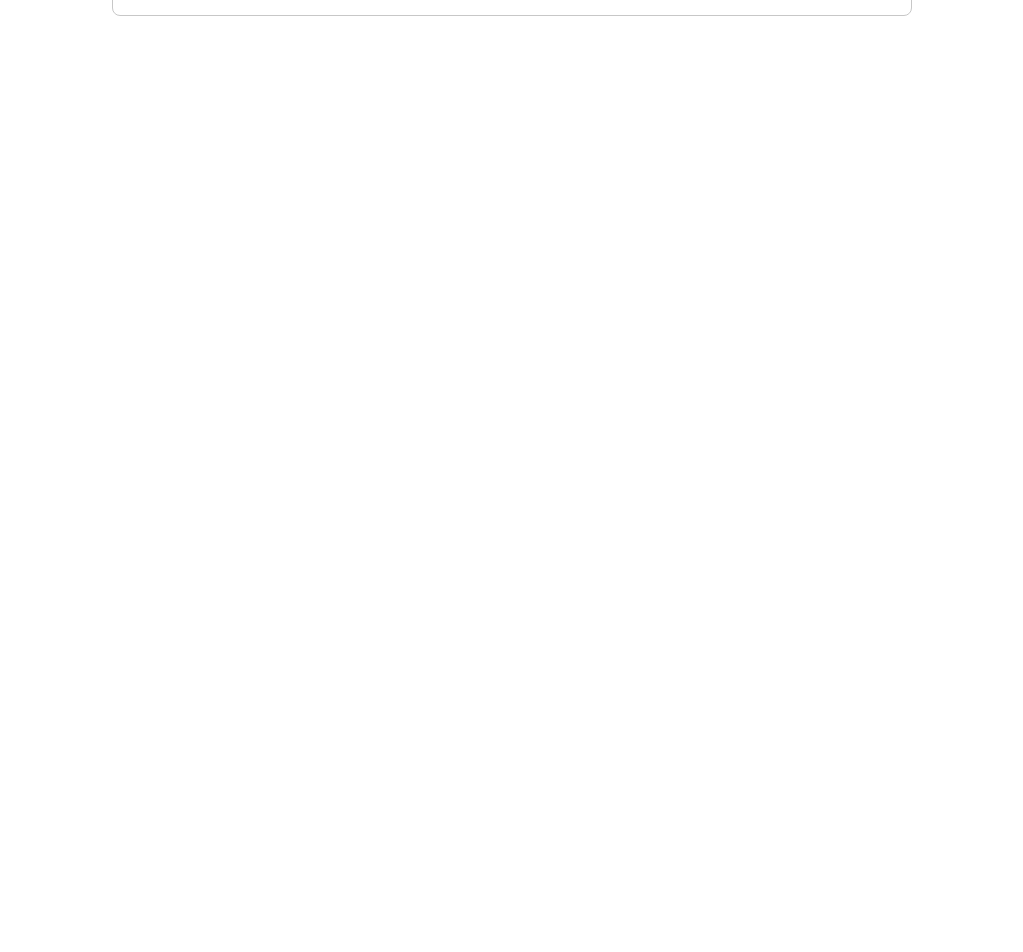
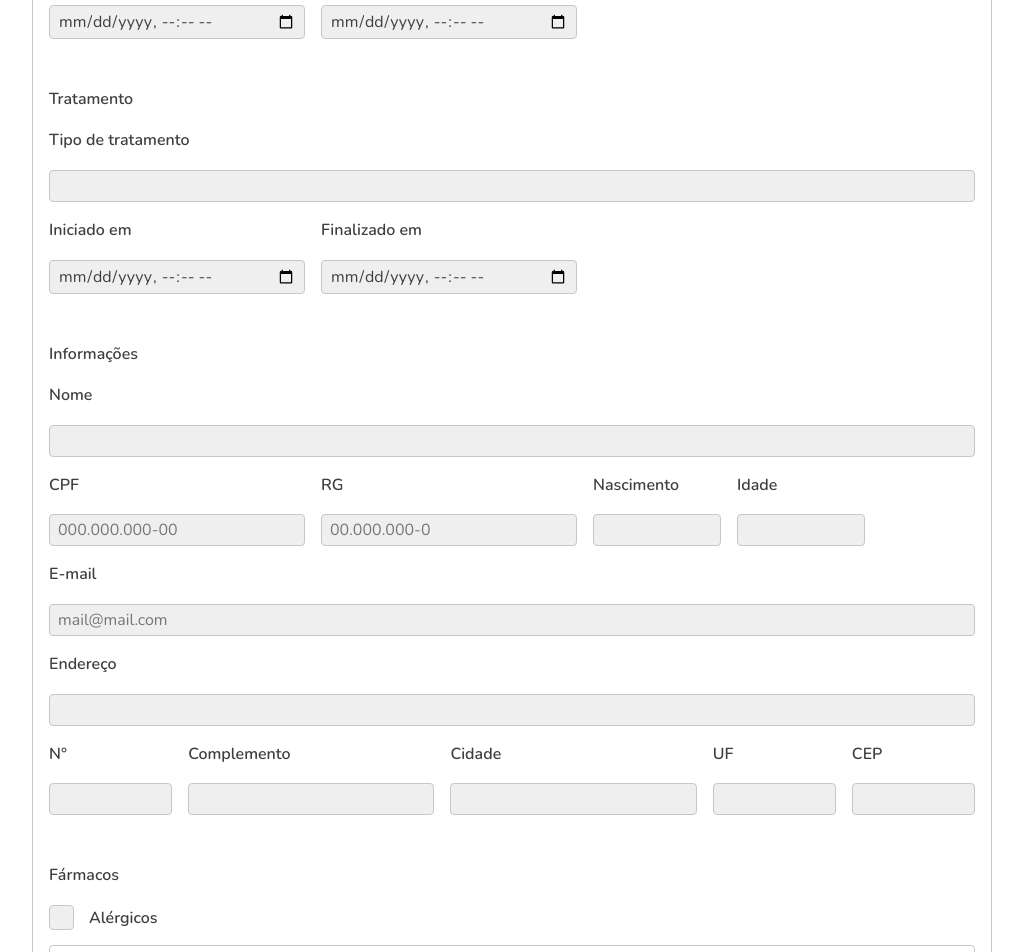
Before and after one commit to aditek-marcosfavarao/react-mini-dentist-system, a React (Vite) app: page /edition in a window 1280 px wide. Shown: the part 400-1352 px from the top of the page, without its empty margins (128-1151 px from the left). Before the commit the page ends 800 px from the top, so only its background shows below. Built offline with nearby package versions, Linux system fonts and the light colour scheme.

Commit message:
feature: created login page

```diff
--- a/src/components/Buttons/Button/styles.ts
+++ b/src/components/Buttons/Button/styles.ts
@@ -5,12 +5,13 @@ export const ButtonContainer = styled.div`
     background-color: ${(props) => props.theme['green-500']};
     color: ${(props) => props.theme.white};
     width: 100%;
-    height: 2rem;
+    padding: 0.5rem 1.5rem;
     border: 0;
     border-radius: 4px;
     outline: transparent solid 2px;
     text-align: center;
-    font-size: bold;
+    font-size: 1rem;
+    font-weight: 600;
     text-transform: uppercase;
 
     &:hover {
--- /dev/null
+++ b/src/components/Inputs/InputCheckbox/index.tsx
@@ -0,0 +1,20 @@
+import { InputCheckboxContainer } from './styles'
+
+type InputHTMLType = React.InputHTMLAttributes<HTMLInputElement>
+type InputCheckboxType = Omit<InputHTMLType, 'type'>
+
+interface InputCheckboxProps extends InputCheckboxType {
+  label?: string
+}
+
+export function InputCheckbox({ label = '', ...rest }: InputCheckboxProps) {
+  return (
+    <>
+      <InputCheckboxContainer htmlFor={rest.id}>
+        {label}
+        <input type="checkbox" {...rest} />
+        <span />
+      </InputCheckboxContainer>
+    </>
+  )
+}
--- /dev/null
+++ b/src/components/Inputs/InputCheckbox/styles.ts
@@ -0,0 +1,67 @@
+import { styled } from 'styled-components'
+
+export const InputCheckboxContainer = styled.label`
+  /* display: block; */
+  padding-top: 2px;
+  padding-left: 2.5rem;
+  cursor: pointer;
+  font-size: 1rem;
+  font-weight: 600;
+  user-select: none;
+
+  -webkit-user-select: none;
+  -moz-user-select: none;
+  -ms-user-select: none;
+  position: relative;
+
+  &:hover {
+    input ~ span {
+      background-color: ${(props) => props.theme['gray-300']};
+    }
+  }
+
+  input {
+    height: 0;
+    width: 0;
+    opacity: 0;
+    cursor: pointer;
+    overflow: hidden;
+    position: absolute;
+    border: 0;
+
+    &:checked ~ span {
+      background-color: ${(props) => props.theme['green-500']};
+    }
+
+    &:checked ~ span:after {
+      display: block;
+    }
+  }
+
+  span {
+    background-color: ${(props) => props.theme['gray-200']};
+    width: 25px;
+    height: 25px;
+    border: 1px solid ${(props) => props.theme['gray-300']};
+    border-radius: 4px;
+    overflow: hidden;
+
+    position: absolute;
+    top: 0;
+    left: 0;
+
+    &::after {
+      content: '';
+      width: 5px;
+      height: 10px;
+      border: 1px solid ${(props) => props.theme.white};
+      border-width: 0 3px 3px 0;
+      rotate: 45deg;
+
+      display: none;
+      position: absolute;
+      left: 8px;
+      top: 4px;
+    }
+  }
+`
--- a/src/components/Inputs/InputForm/index.tsx
+++ b/src/components/Inputs/InputForm/index.tsx
@@ -1,13 +1,18 @@
-import { InputFormContainer } from './styles'
+import { InputSize, InputFormContainer } from './styles'
 
 interface InputFormProps extends React.InputHTMLAttributes<HTMLInputElement> {
   label?: string
+  inputSize?: InputSize
 }
 
-export function InputForm({ label = '', ...rest }: InputFormProps) {
+export function InputForm({
+  label = '',
+  inputSize = 'none',
+  ...rest
+}: InputFormProps) {
   return (
     <>
-      <InputFormContainer>
+      <InputFormContainer size={inputSize}>
         <label htmlFor={rest.id}>{label}</label>
         <input {...rest} />
       </InputFormContainer>
--- a/src/components/Inputs/InputForm/styles.ts
+++ b/src/components/Inputs/InputForm/styles.ts
@@ -1,6 +1,21 @@
 import styled from 'styled-components'
 
-export const InputFormContainer = styled.div`
+const INPUT_SIZE = {
+  none: '',
+  small: '8rem',
+  medium: '16rem',
+  extended: '100%',
+} as const
+
+export type InputSize = keyof typeof INPUT_SIZE
+
+interface InputProps {
+  size: InputSize
+}
+
+export const InputFormContainer = styled.div<InputProps>`
+  width: ${(props) => props.size && INPUT_SIZE[props.size]};
+
   display: flex;
   flex-direction: column;
   gap: 1rem;
@@ -9,18 +24,19 @@ export const InputFormContainer = styled.div`
     font-size: 1rem;
     font-weight: 600;
     line-height: 1.6;
+    user-select: none;
   }
 
   input {
     background-color: ${(props) => props.theme['gray-200']};
     color: ${(props) => props.theme.dark};
+    width: 100%;
     padding: 0.25rem 0.5rem;
     border: 1px solid ${(props) => props.theme['gray-300']};
     border-radius: 4px;
     outline: 0;
 
     &:focus {
-      /* outline: ${(props) => props.theme['green-500']} 1px solid; */
       border-color: ${(props) => props.theme['green-500']};
     }
   }
--- a/src/components/Inputs/InputLogin/styles.ts
+++ b/src/components/Inputs/InputLogin/styles.ts
@@ -52,6 +52,11 @@ export const InputProperties = styled.div<InputPropertiesProps>`
     margin: 0.5rem;
     border: 0;
 
+    // alterar espessura do elemento svg
+    // necessário usar uma cor de linha(stroke) para surtir efeito
+    /* stroke: ${(props) => props.theme.white};
+    stroke-width: 4px; */
+
     ${(props) =>
       props.cursorPointerOnHoverIcon &&
       css`
--- a/src/pages/Edition/index.tsx
+++ b/src/pages/Edition/index.tsx
@@ -1,5 +1,10 @@
 import { formatDate } from '../../common/utils'
+import { Button } from '../../components/Buttons/Button'
+
+import { InputCheckbox } from '../../components/Inputs/InputCheckbox'
 import { InputForm } from '../../components/Inputs/InputForm'
+
+import { datalistOptions } from './data'
 
 import {
   EditionContainer,
@@ -10,6 +15,7 @@ import {
   EditionContent,
   ContentHeader,
   ContentBlock,
+  LineBreaker,
 } from './styles'
 
 export function Edition() {
@@ -35,13 +41,209 @@ export function Edition() {
           <EditionContent action="">
             <ContentHeader>
               <h2>Editar informações do paciente</h2>
-              <button type="submit">Salvar</button>
+              <Button type="submit" buttonName="Salvar" />
             </ContentHeader>
 
             <ContentBlock>
               <h3>Apontamentos</h3>
 
-              <InputForm label="Última consulta" />
+              <LineBreaker>
+                <InputForm
+                  required
+                  id="last-appointment"
+                  name="last-appointment"
+                  type="datetime-local"
+                  label="Última consulta"
+                  inputSize={'medium'}
+                />
+                <InputForm
+                  required
+                  id="next-appointment"
+                  name="next-appointment"
+                  type="datetime-local"
+                  label="Próxima consulta"
+                  inputSize={'medium'}
+                />
+              </LineBreaker>
+            </ContentBlock>
+
+            <ContentBlock>
+              <h3>Tratamento</h3>
+
+              <LineBreaker>
+                <InputForm
+                  required
+                  id="treatment-type"
+                  name="treatment-type"
+                  list="treatments"
+                  type="text"
+                  label="Tipo de tratamento"
+                  inputSize={'extended'}
+                />
+
+                <datalist id="treatments">
+                  {datalistOptions.map((option) => {
+                    return <option key={option.value} value={option.value} />
+                  })}
+                </datalist>
+              </LineBreaker>
+
+              <LineBreaker>
+                <InputForm
+                  required
+                  id="treatment-start"
+                  name="treatment-start"
+                  type="datetime-local"
+                  label="Iniciado em"
+                  inputSize={'medium'}
+                />
+                <InputForm
+                  required
+                  id="treatment-end"
+                  name="treatment-end"
+                  type="datetime-local"
+                  label="Finalizado em"
+                  inputSize={'medium'}
+                />
+              </LineBreaker>
+            </ContentBlock>
+
+            <ContentBlock>
+              <h3>Informações</h3>
+
+              <LineBreaker>
+                <InputForm
+                  required
+                  id="name"
+                  name="name"
+                  type="text"
+                  label="Nome"
+                  inputSize={'extended'}
+                />
+              </LineBreaker>
+
+              <LineBreaker>
+                <InputForm
+                  required
+                  id="cpf"
+                  name="cpf"
+                  type="text"
+                  placeholder="000.000.000-00"
+                  label="CPF"
+                  inputSize={'medium'}
+                />
+                <InputForm
+                  required
+                  id="rg"
+                  name="rg"
+                  type="text"
+                  placeholder="00.000.000-0"
+                  label="RG"
+                  inputSize={'medium'}
+                />
+                <InputForm
+                  required
+                  id="birthdate"
+                  name="birthdate"
+                  type="text"
+                  label="Nascimento"
+                  inputSize={'small'}
+                />
+                <InputForm
+                  required
+                  id="age"
+                  name="age"
+                  type="text"
+                  label="Idade"
+                  inputSize={'small'}
+                />
+              </LineBreaker>
+
+              <LineBreaker>
+                <InputForm
+                  required
+                  id="address"
+                  name="address"
+                  type="email"
+                  placeholder="mail@mail.com"
+                  label="E-mail"
+                  inputSize={'extended'}
+                />
+              </LineBreaker>
+
+              <LineBreaker>
+                <InputForm
+                  required
+                  id="address"
+                  name="address"
+                  type="text"
+                  label="Endereço"
+                  inputSize={'extended'}
+                />
+              </LineBreaker>
+
+              <LineBreaker>
+                <InputForm
+                  required
+                  id="address-number"
+                  name="address-number"
+                  type="text"
+                  label="N°"
+                  inputSize={'small'}
+                />
+                <InputForm
+                  required
+                  id="address-obs"
+                  name="address-obs"
+                  type="text"
+                  label="Complemento"
+                  inputSize={'medium'}
+                />
+                <InputForm
+                  required
+                  id="city"
+                  name="city"
+                  type="text"
+                  label="Cidade"
+                  inputSize={'medium'}
+                />
+                <InputForm
+                  required
+                  id="uf"
+                  name="uf"
+                  type="text"
+                  label="UF"
+                  inputSize={'small'}
+                />
+                <InputForm
+                  required
+                  id="cep"
+                  name="cep"
+                  type="text"
+                  label="CEP"
+                  inputSize={'small'}
+                />
+              </LineBreaker>
+            </ContentBlock>
+
+            <ContentBlock>
+              <h3>Fármacos</h3>
+
+              <LineBreaker>
+                <InputCheckbox label="Alérgicos" id="drugs" />
+              </LineBreaker>
+
+              <LineBreaker>
+                <textarea cols={30} rows={10} placeholder="..." />
+              </LineBreaker>
+            </ContentBlock>
+
+            <ContentBlock>
+              <h3>Observações</h3>
+
+              <LineBreaker>
+                <textarea cols={30} rows={10} placeholder="..." />
+              </LineBreaker>
             </ContentBlock>
           </EditionContent>
         </EditionDisplay>
--- a/src/pages/Edition/styles.ts
+++ b/src/pages/Edition/styles.ts
@@ -6,9 +6,8 @@ export const EditionContainer = styled.div`
 
 export const EditionDisplay = styled.div`
   background-color: ${(props) => props.theme.white};
-  max-width: 50rem;
-  margin: 0 auto;
-  margin-top: 2rem;
+  max-width: 60rem;
+  margin: 1rem auto;
   border: 1px solid ${(props) => props.theme['gray-300']};
   border-radius: 8px;
   overflow: hidden;
@@ -54,6 +53,10 @@ export const Info = styled.div`
     font-size: 1rem;
     font-weight: 600;
     line-height: 1.6;
+
+    span {
+      color: ${(props) => props.theme['green-500']};
+    }
   }
 
   time {
@@ -93,6 +96,10 @@ export const Avatar = styled.div`
 export const EditionContent = styled.form`
   width: 100%;
   padding: 1rem;
+
+  display: flex;
+  flex-direction: column;
+  gap: 2rem;
 `
 
 export const ContentHeader = styled.header`
@@ -102,9 +109,30 @@ export const ContentHeader = styled.header`
 `
 
 export const ContentBlock = styled.div`
+  flex: 1;
+
   h3 {
     font-size: 1rem;
     font-weight: 600;
     line-height: 1.6;
   }
+
+  textarea {
+    color: ${(props) => props.theme.dark};
+    width: 100%;
+    padding: 1rem;
+    border: 1px solid ${(props) => props.theme['gray-300']};
+    border-radius: 4px;
+    outline: 0;
+
+    &:focus {
+      border-color: ${(props) => props.theme['green-500']};
+    }
+  }
 `
+
+export const LineBreaker = styled.div`
+  margin: 1rem 0;
+  display: flex;
+  gap: 1rem;
+`
```
